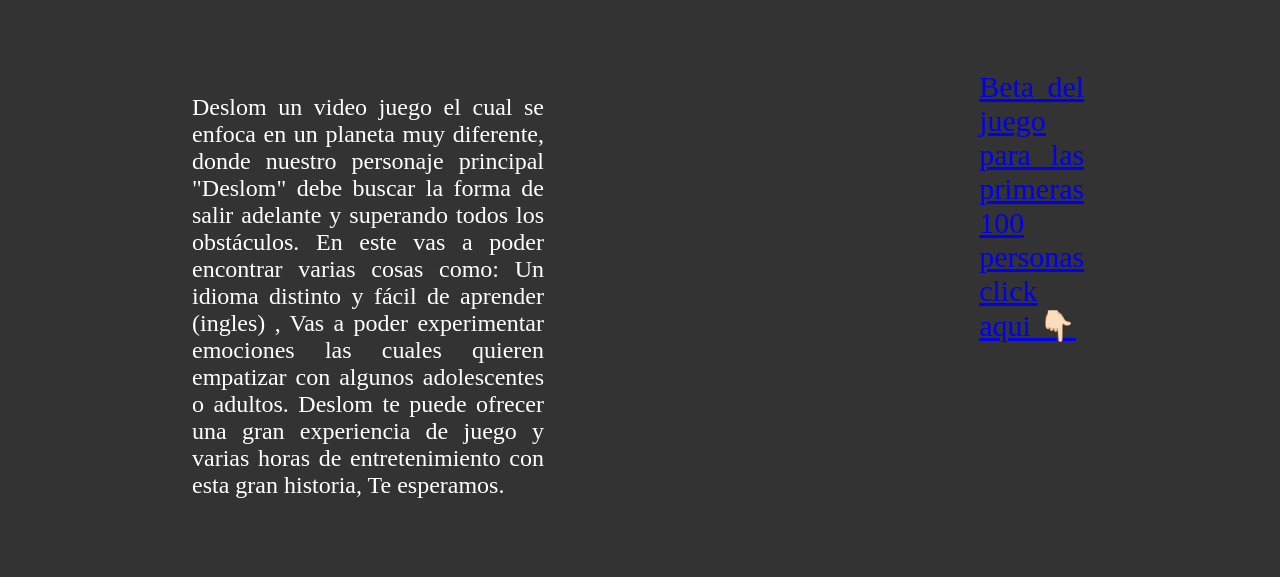
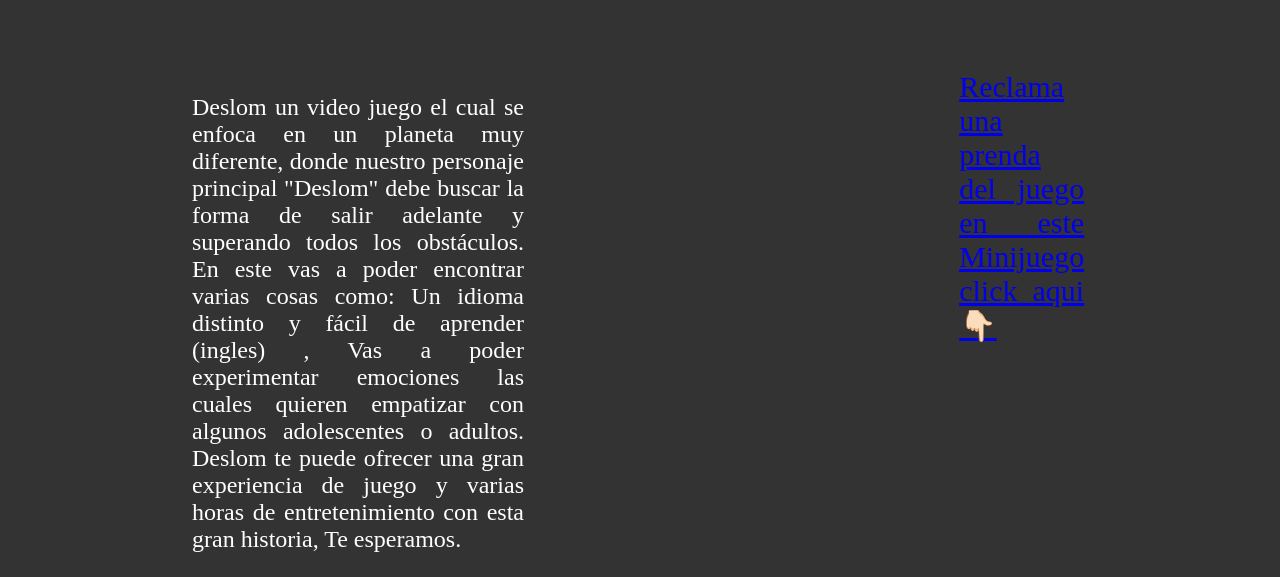
Before and after one commit to zatesito/zatesito.github.io, a plain HTML site: page index.html in a window 1280 px wide. Shown: the part 489-1066 px from the top of the page. Before the commit the page ends 1012 px from the top, so only its background shows below. Drawn offline with Linux system fonts and the light colour scheme.

Commit message:
Update index.html

```diff
--- a/index.html
+++ b/index.html
@@ -36,7 +36,7 @@
 
 
             <a class="tx2" href="https://view.genial.ly/6508acd4456261001978fe49/interactive-content-deslom-mini-game">
-                Beta del juego para las primeras 100 personas click aqui 👇🏻
+                Reclama una prenda del juego en este Minijuego click aqui 👇🏻
             </a>
         </div>
 
```
